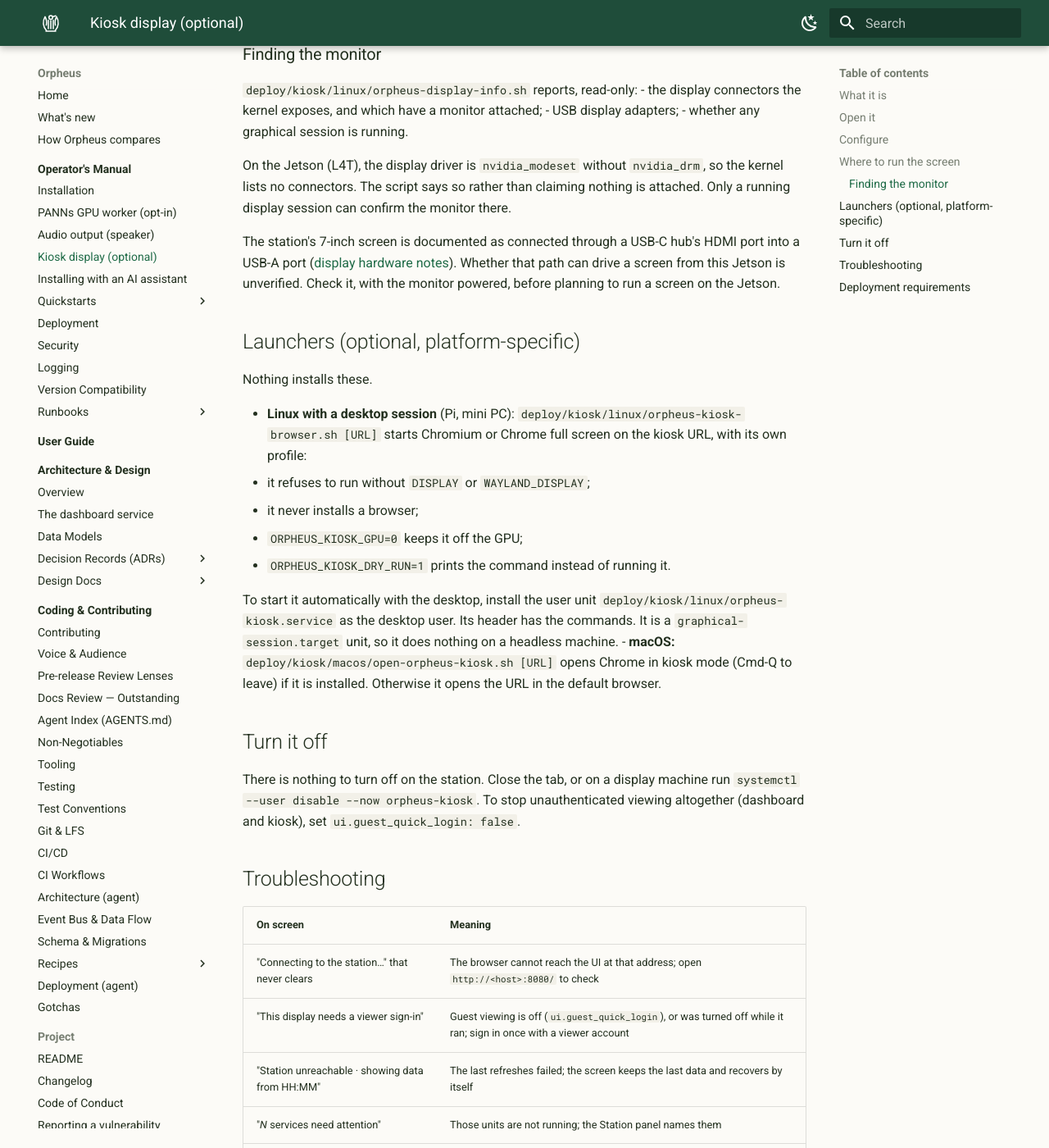
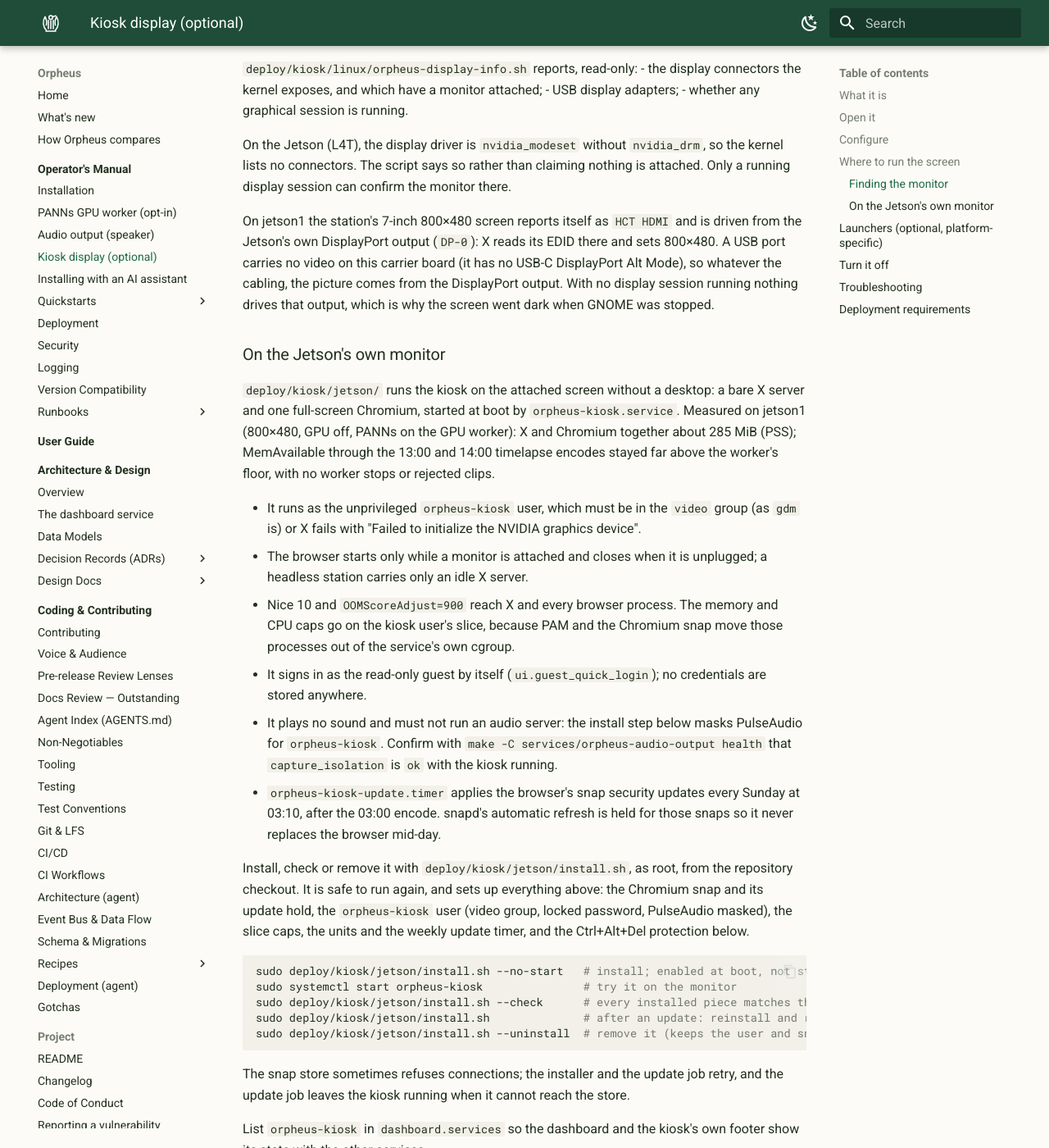
Before and after one commit to scottchronicity/orpheus, an MkDocs documentation site: the page built from docs/operator-manual/kiosk.md, in a window 1280 px wide and 1400 px high, scrolled down 2962 px. Shown: the whole window at 82% size. Built offline with MkDocs 1.6.1 and Material for MkDocs 9.7.7, drawn with Linux system fonts in a browser that asks for light colours; some of the changed text lies outside the part shown.

Commit message:
feat(kiosk): run the kiosk on a Jetson's own monitor
deploy/kiosk/jetson/ starts a bare X server and one full-screen Chromium on
/kiosk at boot, with no desktop: orpheus-kiosk.service as the unprivileged
orpheus-kiosk user. On jetson1 the 800x480 panel is driven from the
Jetson's DisplayPort output (DP-0); the user must be in video, as gdm is,
or X cannot open the NVIDIA display.

- install.sh installs, checks (--check, read-only) and removes it: the
  Chromium snap and its refresh hold, the user (video group, locked
  password, PulseAudio masked with autospawn off for capture isolation),
  the memory and CPU caps on the user's slice (PAM and the snap move X and
  Chromium out of the service's cgroup), the units, and the Ctrl+Alt+Del
  protection. A second run changes nothing.
- The session starts the browser only while a monitor is attached; the
  launcher gains ORPHEUS_KIOSK_WINDOW for a session with no window manager.
- orpheus-kiosk-update.timer applies the browser's snap updates on Sunday
  at 03:10, stopping the kiosk only when an update is waiting and putting
  it back afterwards; an unreachable store leaves it running.
- orpheus-kiosk joins the shared dashboard service inventory (example and
  fallback, kept identical by test); a station without it removes it.
- Docs: the operator guide, the corrected display hardware notes, a note
  that a leftover x11vnc would share the kiosk screen, and that rotating
  the guest password leaves the kiosk signed in.

Measured on jetson1: about 200 MiB the kernel cannot reclaim; no PANNs
worker stops through two hourly timelapse encodes.

````diff
--- a/docs/operator-manual/kiosk.md
+++ b/docs/operator-manual/kiosk.md
@@ -92,14 +92,14 @@ case.
 | **Chromium on the Jetson** with a minimal kiosk session | Browser about 400 MB of RAM (measured in headless Chromium showing the kiosk at 1080p: about 400–440 MiB across six processes, 10 MiB of page heap), plus a display server or compositor, plus CPU for rendering; GPU memory unless the GPU is disabled | A display session (Xorg or a Wayland kiosk compositor such as `cage`), Chromium, and the monitor attached and detected |
 | **The Jetson's GNOME desktop** | GNOME was stopped on 2026-11-12 to give inference its memory back; a full desktop costs far more than a kiosk session (not measured here) | Not recommended |
 
-**Recommendation:** run the screen on a separate device. A Raspberry Pi with
-Raspberry Pi OS, auto-login to its desktop, and the user unit below is the
-simplest permanent display, and it keeps the Jetson's memory and GPU for
-inference.
+jetson1 runs the kiosk on its own monitor; see
+[On the Jetson's own monitor](#on-the-jetsons-own-monitor) for the setup and its
+measured cost. A separate device costs the Jetson nothing beyond API requests: a
+Raspberry Pi with auto-login to its desktop and the user unit below is the
+simplest one.
 
-Running a display on the Jetson itself is a deployment decision. It needs a
-graphical stack running, and nothing in this repository installs one. Before
-proposing it, measure on the station:
+Running a display on the Jetson itself is a deployment decision. Before
+enabling it on another station, measure there:
 - memory with the browser and session running, against the inference memory
   floors in [PANNs GPU worker](panns-gpu.md);
 - CPU while the audio and video agents are busy.
@@ -120,11 +120,76 @@ so the kernel lists no connectors. The script says so rather than claiming
 nothing is attached. Only a running display session can confirm the monitor
 there.
 
-The station's 7-inch screen is documented as connected through a USB-C hub's
-HDMI port into a USB-A port
-([display hardware notes](https://github.com/scottchronicity/orpheus/tree/main/platform/jetson-orin-nx-yahboom/hardware/display)).
-Whether that path can drive a screen from this Jetson is unverified. Check it,
-with the monitor powered, before planning to run a screen on the Jetson.
+On jetson1 the station's 7-inch 800×480 screen reports itself as `HCT HDMI`
+and is driven from the Jetson's own DisplayPort output (`DP-0`): X reads its
+EDID there and sets 800×480. A USB port carries no video on this carrier board
+(it has no USB-C DisplayPort Alt Mode), so whatever the cabling, the picture
+comes from the DisplayPort output. With no display session running nothing
+drives that output, which is why the screen went dark when GNOME was stopped.
+
+### On the Jetson's own monitor
+
+`deploy/kiosk/jetson/` runs the kiosk on the attached screen without a desktop:
+a bare X server and one full-screen Chromium, started at boot by
+`orpheus-kiosk.service`. Measured on jetson1 (800×480, GPU off, PANNs on the
+GPU worker): X and Chromium together about 285 MiB (PSS); MemAvailable through
+the 13:00 and 14:00 timelapse encodes stayed far above the worker's floor, with
+no worker stops or rejected clips.
+
+- It runs as the unprivileged `orpheus-kiosk` user, which must be in the
+  `video` group (as `gdm` is) or X fails with "Failed to initialize the NVIDIA
+  graphics device".
+- The browser starts only while a monitor is attached and closes when it is
+  unplugged; a headless station carries only an idle X server.
+- Nice 10 and `OOMScoreAdjust=900` reach X and every browser process. The memory
+  and CPU caps go on the kiosk user's slice, because PAM and the Chromium snap
+  move those processes out of the service's own cgroup.
+- It signs in as the read-only guest by itself (`ui.guest_quick_login`); no
+  credentials are stored anywhere.
+- It plays no sound and must not run an audio server: the install step below
+  masks PulseAudio for `orpheus-kiosk`. Confirm with
+  `make -C services/orpheus-audio-output health` that `capture_isolation` is
+  `ok` with the kiosk running.
+- `orpheus-kiosk-update.timer` applies the browser's snap security updates every
+  Sunday at 03:10, after the 03:00 encode. snapd's automatic refresh is held for
+  those snaps so it never replaces the browser mid-day.
+
+Install, check or remove it with `deploy/kiosk/jetson/install.sh`, as root,
+from the repository checkout. It is safe to run again, and sets up everything
+above: the Chromium snap and its update hold, the `orpheus-kiosk` user (video
+group, locked password, PulseAudio masked), the slice caps, the units and the
+weekly update timer, and the Ctrl+Alt+Del protection below.
+
+```bash
+sudo deploy/kiosk/jetson/install.sh --no-start   # install; enabled at boot, not started yet
+sudo systemctl start orpheus-kiosk               # try it on the monitor
+sudo deploy/kiosk/jetson/install.sh --check      # every installed piece matches the checkout
+sudo deploy/kiosk/jetson/install.sh              # after an update: reinstall and restart
+sudo deploy/kiosk/jetson/install.sh --uninstall  # remove it (keeps the user and snaps)
+```
+
+The snap store sometimes refuses connections; the installer and the update job
+retry, and the update job leaves the kiosk running when it cannot reach the
+store.
+
+List `orpheus-kiosk` in `dashboard.services` so the dashboard and the kiosk's
+own footer show its state with the other services.
+
+Turn it off and get its memory back, without touching any wildlife service:
+`sudo systemctl disable --now orpheus-kiosk`.
+
+**Remote access.** The kiosk opens no network port. An `x11vnc` unit left over
+from a desktop install would, once the kiosk's X server is running, share the
+screen on every interface. Check with `systemctl is-enabled x11vnc`, and turn it
+off unless you use it: `sudo systemctl disable --now x11vnc`.
+
+**Keyboard reboots.** With a keyboard attached, Ctrl+Alt+Del reboots the
+station by default. The installer masks `ctrl-alt-del.target` and installs
+`50-orpheus-no-ctrl-alt-del.conf`, which also stops the seven-presses forced
+reboot. `kernel.sysrq` is left as it is.
+
+Undo: `sudo systemctl unmask ctrl-alt-del.target`, delete the file, and
+`sudo systemctl daemon-reexec`.
 
 ## Launchers (optional, platform-specific)
 
@@ -136,6 +201,8 @@ Nothing installs these.
   - it refuses to run without `DISPLAY` or `WAYLAND_DISPLAY`;
   - it never installs a browser;
   - `ORPHEUS_KIOSK_GPU=0` keeps it off the GPU;
+  - `ORPHEUS_KIOSK_WINDOW=W,H` places the window at 0,0 with that size, for an
+    X session with no window manager (`--kiosk` alone leaves a margin there);
   - `ORPHEUS_KIOSK_DRY_RUN=1` prints the command instead of running it.
 
   To start it automatically with the desktop, install the user unit
@@ -148,8 +215,11 @@ Nothing installs these.
 
 ## Turn it off
 
-There is nothing to turn off on the station. Close the tab, or on a display
-machine run `systemctl --user disable --now orpheus-kiosk`. To stop
+On a station running the kiosk on its own monitor:
+`sudo systemctl disable --now orpheus-kiosk` stops X and the browser and frees
+their memory; the wildlife services are not touched. Otherwise there is nothing
+to turn off on the station. Close the tab, or on a display machine run
+`systemctl --user disable --now orpheus-kiosk`. To stop
 unauthenticated viewing altogether (dashboard and kiosk), set
 `ui.guest_quick_login: false`.
 
````
Also changed, not shown: docs/security.md (+2 -0 lines), platform/jetson-orin-nx-yahboom/hardware/display/README.md (+18 -25 lines), 13 other files.
